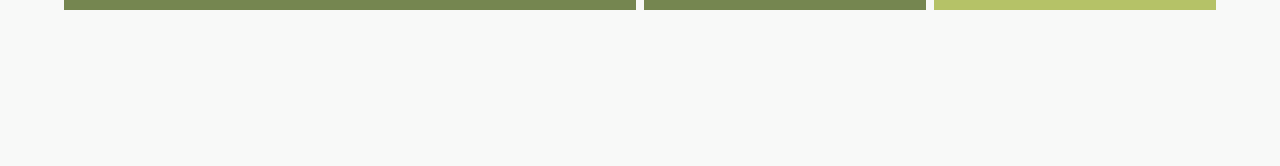
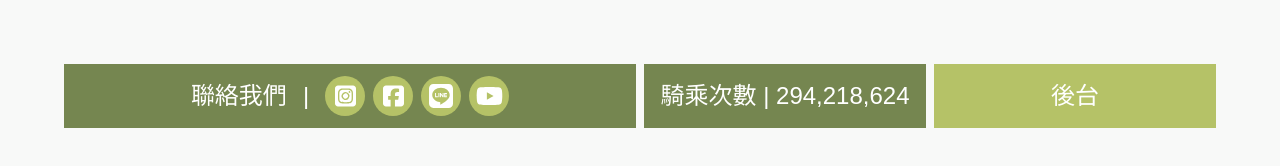
Before and after one commit to tonia83731/youbike-taipei, a Next.js app: page / in a window 1280 px wide. Shown: the part 640-806 px from the top of the page. Built offline with nearby package versions, Linux system fonts and the light colour scheme; no server answers; the database is empty.

Commit message:
style: adjust footer and container style

```diff
--- a/components/navigation/BackstageHeader.jsx
+++ b/components/navigation/BackstageHeader.jsx
@@ -16,7 +16,7 @@ export default function BackStageHeader() {
   const showCondition = route.includes('/login')
 
   return (
-    <header className="text-olive-100 mb-2 w-full absolute top-0 left-0 right-0 z-[999] text-lg bg-beige-100 md:text-xl xl:text-2xl">
+    <header className="text-olive-100 mb-2 mt-8 w-[90%] max-w-[1280px] absolute top-0 left-1/2 translate-x-[-50%] right-0 z-[999] text-lg bg-beige-100 md:text-xl xl:text-2xl">
       <div className="lg:grid lg:grid-cols-6 lg:gap-4 lg:items-center">
         <div className="w-full flex justify-center items-center">
           <div className="w-32 md:w-36 lg:w-42">
@@ -33,7 +33,7 @@ export default function BackStageHeader() {
             <div className="grid grid-cols-5 gap-4 justify-items-center items-center lg:gap-2">
               <Link
                 href="/backstage/news-list"
-                className={`col-start-2 ${
+                className={`col-start-2 lg:col-start-3 ${
                   path === "realtime" ? "text-lime-100" : ""
                 }`}
               >
--- a/components/navigation/Header.jsx
+++ b/components/navigation/Header.jsx
@@ -17,7 +17,7 @@ export default function Header() {
 
   return (
     <>
-      <header className="text-olive-100 mb-2 w-full absolute top-0 left-0 right-0 z-[999] text-lg bg-beige-100 md:text-xl xl:text-2xl">
+      <header className="text-olive-100 mb-2 mt-8 w-[90%] max-w-[1280px] absolute top-0 left-1/2 translate-x-[-50%] right-0 z-[999] text-lg bg-beige-100 md:text-xl xl:text-2xl">
         <div className="lg:grid lg:grid-cols-6 lg:gap-4 lg:items-center">
           <div className="w-full flex justify-center items-center">
             <Link href="/" className="w-32 md:w-36 lg:w-42">
--- a/pages/_app.js
+++ b/pages/_app.js
@@ -21,14 +21,14 @@ export default function App({ Component, pageProps }) {
   const showFooter = !condition ? <Footer /> : <BackStageFooter />
 
   return (
-    <div className="container relative">
+    <div className="container">
       {/* <Header /> */}
       {/* <BackStageHeader /> */}
       {showHeader}
       <main className="pt-[140px] lg:pt-[110px]">
         <Component {...pageProps} />
       </main>
-      {showFooter}
+      <div className="mt-auto mx-0">{showFooter}</div>
       {/* <Footer /> */}
       {/* <BackStageFooter /> */}
     </div>
--- a/styles/globals.css
+++ b/styles/globals.css
@@ -2,7 +2,7 @@
 @tailwind components;
 @tailwind utilities;
 
-@import url('https://fonts.googleapis.com/css2?family=Noto+Sans+TC:wght@100..900&family=Patrick+Hand&display=swap');
+@import url("https://fonts.googleapis.com/css2?family=Noto+Sans+TC:wght@100..900&family=Patrick+Hand&display=swap");
 
 body {
   /* font */
@@ -11,21 +11,42 @@ body {
   font-style: normal;
   background-color: #f8f9f8;
   color: #2a3129;
-  min-height: 100vh;
+  max-width: 1280px;
+  margin: auto;
+  /* min-height: 100vh; */
 }
-
 
 button {
   cursor: pointer;
 }
 
 .container {
-  width: 90%;
+  /* width: 90%; */
+  /* height: 100%; */
   max-width: 1280px;
-  margin: 2rem auto;
+  min-height: 100vh;
+  margin: auto;
+  padding: 2rem 0;
+  display: flex;
+  flex-direction: column;
+}
+
+.container > :last-child {
+  margin-top: auto;
+}
+
+main {
+  max-width: 1280px;
 }
 .patrick-hand {
   font-family: "Patrick Hand", cursive;
   font-weight: 400;
   font-style: normal;
 }
+
+@media screen and (max-width: 1280px) {
+  .container {
+    width: 90%;
+    margin: auto
+  }
+}
```
